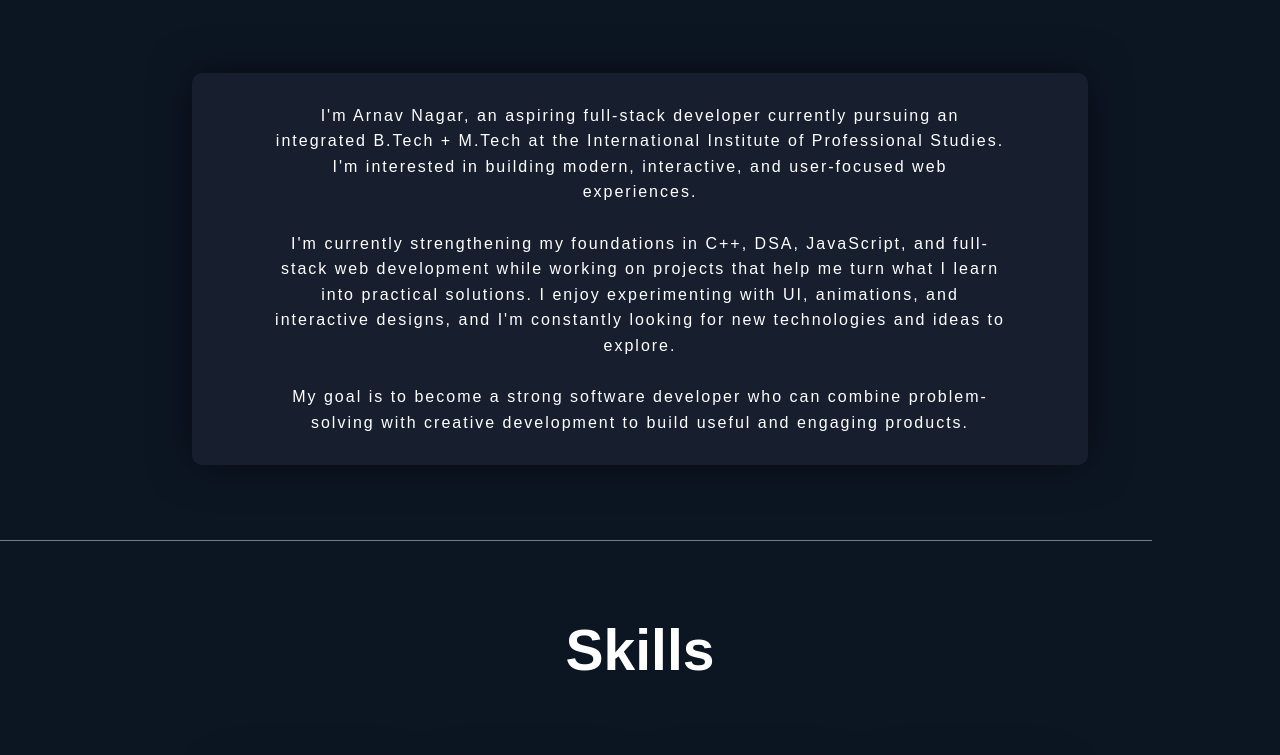
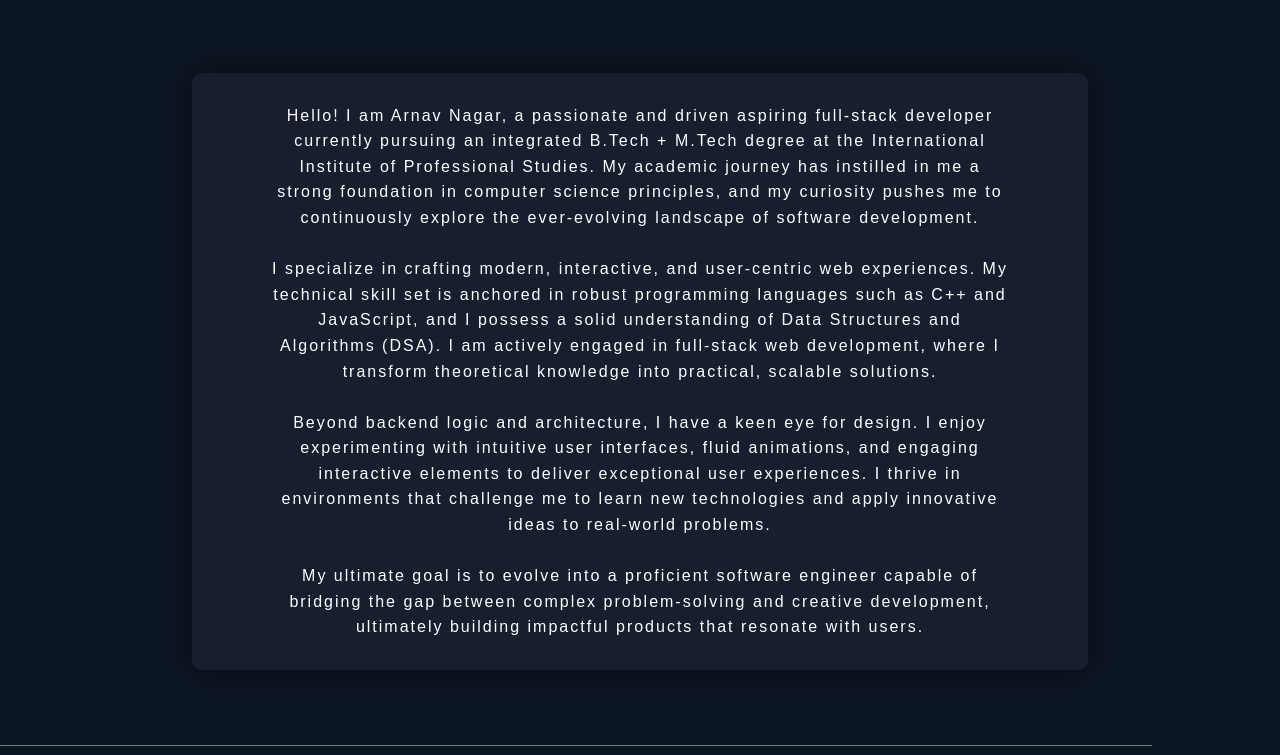
Before and after one commit to arnavnagar1608/Portfolio, a website built with Vite: page index.html in a window 1280 px wide. Shown: the part 955-1710 px from the top of the page. Built offline with nearby package versions, Linux system fonts and the light colour scheme; animation ran at ten frames a second; files whose address does not match are found by name.

```diff
--- a/index.html
+++ b/index.html
@@ -4,6 +4,9 @@
         <meta charset="UTF-8">
         <meta name="viewport" content="width=device-width, initial-scale=1.0">
         <title>Document</title>
+        <link rel="preconnect" href="https://fonts.googleapis.com">
+        <link rel="preconnect" href="https://fonts.gstatic.com" crossorigin>
+        <link href="https://fonts.googleapis.com/css2?family=Special+Elite&display=swap" rel="stylesheet">
         <link rel="stylesheet" href="style.css">
     </head>
     <body>
@@ -52,11 +55,13 @@
             <div id="About">
                 <h1>About Me</h1>
 
-                <p>I'm Arnav Nagar, an aspiring full-stack developer currently pursuing an integrated B.Tech + M.Tech at the International Institute of Professional Studies. I'm interested in building modern, interactive, and user-focused web experiences.<br><br>
+                <p>Hello! I am Arnav Nagar, a passionate and driven aspiring full-stack developer currently pursuing an integrated B.Tech + M.Tech degree at the International Institute of Professional Studies. My academic journey has instilled in me a strong foundation in computer science principles, and my curiosity pushes me to continuously explore the ever-evolving landscape of software development.<br><br>
 
-                I'm currently strengthening my foundations in C++, DSA, JavaScript, and full-stack web development while working on projects that help me turn what I learn into practical solutions. I enjoy experimenting with UI, animations, and interactive designs, and I'm constantly looking for new technologies and ideas to explore.<br><br>
+                I specialize in crafting modern, interactive, and user-centric web experiences. My technical skill set is anchored in robust programming languages such as C++ and JavaScript, and I possess a solid understanding of Data Structures and Algorithms (DSA). I am actively engaged in full-stack web development, where I transform theoretical knowledge into practical, scalable solutions.<br><br>
 
-                My goal is to become a strong software developer who can combine problem-solving with creative development to build useful and engaging products.</p>
+                Beyond backend logic and architecture, I have a keen eye for design. I enjoy experimenting with intuitive user interfaces, fluid animations, and engaging interactive elements to deliver exceptional user experiences. I thrive in environments that challenge me to learn new technologies and apply innovative ideas to real-world problems.<br><br>
+
+                My ultimate goal is to evolve into a proficient software engineer capable of bridging the gap between complex problem-solving and creative development, ultimately building impactful products that resonate with users.</p>
             </div>
 
             <hr>
--- a/style.css
+++ b/style.css
@@ -147,6 +147,8 @@ h1 {
   .cursor {
     display: inline-block;
     width: 3px;
+    height: 1.2em;
+    vertical-align: text-bottom;
     margin-left: 4px;
     background: var(--accent);
     animation: blink 0.9s steps(1) infinite;
```
